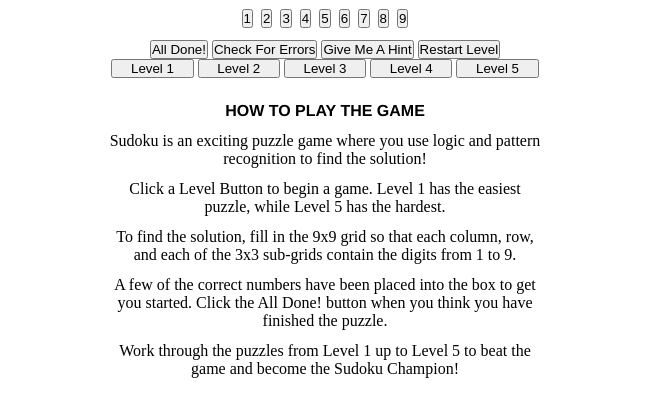
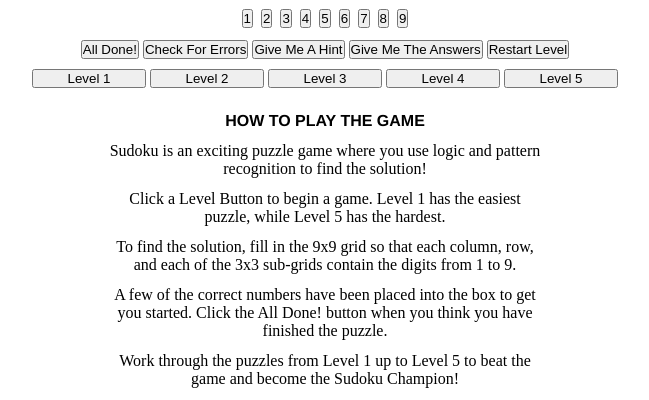
Before and after one commit to LukeEllis/sudoku-game, a plain HTML site: page index.html in a window 1280 px wide. Shown: the part 463-863 px from the top of the page, without its empty margins (315-964 px from the left). Drawn offline with nearby package versions, Linux system fonts and the light colour scheme.

Commit message:
logic skeleton for error hint and answer buttons completed for all levels

```diff
--- a/css/main.css
+++ b/css/main.css
@@ -69,8 +69,8 @@ p {
 
 .levelButton {
   display: inline;
-  margin: 0;
-  width: 6.17em;
+  margin: .75em 0 0 0;
+  width: 8.55em;
 }
 
 .square:nth-child(1), .square:nth-child(2), .square:nth-child(3),
--- a/index.html
+++ b/index.html
@@ -14,6 +14,7 @@
         <input type="button" value="All Done!" id="progress">
         <input type="button" value="Check For Errors" id="errors">
         <input type="button" value="Give Me A Hint" id="hint">
+        <input type="button" value="Give Me The Answers" id="answers">
         <input type="button" value="Restart Level" id="levelRestart">
       </div>
       <div id="levelBar">
--- a/js/main.js
+++ b/js/main.js
@@ -1,13 +1,16 @@
 console.log("JS connected");
-/* data-id: grabs data from specific id
-*/
+/* data-id: grabs data from specific id */
 
 /* ------------------------------
  I. Create the Game Board
 ------------------------------*/
+
 var createBoard = function (){
   $('.game-board').empty();
   $('#progress').off('click');
+  // $('#errors').off('click');
+  // $('#hint').off('click');
+  // $('#answers').off('click');
   for (var i = 0; i < 81; i++){
     let square = $("<div class='square'></div>")
     square.append('<h2></h2>')
@@ -56,39 +59,15 @@ $('#hint').on('click', function(){
 });
 
 /* ------------------------------
- VI. Level Buttons
+ VI. Answers Button
 ------------------------------*/
 
-// $('.levelButton').on('click', function(){
-//   alert("This button is still a work in progress. Try again some other time!")
-// });
-
-// On click, level button clears the board and sets it to the appropriate level
-
-// $('#levelButton1').on('click', function(){
-//   $('.game-board').remove(square)
-//   level1;
-// });
-//
-// $('#levelButton2').on('click', function(){
-//   $('.game-board').remove(square)
-//   level2;
-// });
-//
-// $('#levelButton3').on('click', function(){
-//   $('.game-board').remove(square)
-//   level3;
-// });
-//
-// $('#levelButton4').on('click', function(){
-//   $('.game-board').remove(square)
-//   level4;
-// });
-//
-// $('#levelButton5').on('click', function(){
-//   $('.game-board').remove(square)
-//   level5;
-// });
+$('#answers').on('click', function(){
+  alert("This button is still a work in progress. Try again some other time!");
+  // $('.puzzle-piece').on('focus', function(){
+  //   $('.puzzle-piece:nth-child(1)').val('5')
+  // });
+});
 
 /* ------------------------------
  VII. Sudoku Champion Alert
@@ -315,6 +294,23 @@ $('#levelButton1').on('click', function(){
       alert("Keep trying!");
     }
   });
+/* VIII c. Level 1 Errors Button */
+
+  // $('#errors').on('click', function(){
+  //   //toggle error checker mode
+  //   //turn on red where answers are incorrect
+  // });
+/* VIII d. Level 1 Hint Button */
+
+  // $('#hint').on('click', function(){
+  //   //fill current text input box with answer
+  // });
+/* VIII e. Level 1 Answers Button */
+
+  // $('#answers').on('click', function(){
+  //   //fill in all text input boxes with correct answers
+  // });
+
 });
 
 /* ------------------------------
@@ -324,7 +320,6 @@ $('#levelButton1').on('click', function(){
 $('#levelButton2').on('click', function(){
 
   createBoard();
-  // $('#progress').on('click', level2Progress);
   var level2 = $('.square h2').each(function(i, obj) {
     if (i === 1){
       $(obj).text(5);
@@ -521,6 +516,22 @@ $('#levelButton2').on('click', function(){
       alert("Keep trying!");
     }
   });
+/* IX c. Level 2 Errors Button */
+
+  // $('#errors').on('click', function(){
+  //   //toggle error checker mode
+  //   //turn on red where answers are incorrect
+  // });
+/* IX d. Level 2 Hint Button */
+
+  // $('#hint').on('click', function(){
+  //   //fill current text input box with answer
+  // });
+/* IX e. Level 2 Answers Button */
+
+  // $('#answers').on('click', function(){
+  //   //fill in all text input boxes with correct answers
+  // });
 });
 
 /* ------------------------------
@@ -707,6 +718,22 @@ $('#levelButton3').on('click', function(){
       alert("Keep trying!");
     }
   });
+/* X c. Level 3 Errors Button */
+
+  // $('#errors').on('click', function(){
+  //   //toggle error checker mode
+  //   //turn on red where answers are incorrect
+  // });
+/* X d. Level 3 Hint Button */
+
+  // $('#hint').on('click', function(){
+  //   //fill current text input box with answer
+  // });
+/* X e. Level 3 Answers Button */
+
+  // $('#answers').on('click', function(){
+  //   //fill in all text input boxes with correct answers
+  // });
 });
 
 /* ------------------------------
@@ -920,6 +947,22 @@ $('#levelButton4').on('click', function(){
       alert("Keep trying!");
     }
   });
+/* XI c. Level 4 Errors Button */
+
+  // $('#errors').on('click', function(){
+  //   //toggle error checker mode
+  //   //turn on red where answers are incorrect
+  // });
+/* XI d. Level 4 Hint Button */
+
+  // $('#hint').on('click', function(){
+  //   //fill current text input box with answer
+  // });
+/* XI e. Level 4 Answers Button */
+
+  // $('#answers').on('click', function(){
+  //   //fill in all text input boxes with correct answers
+  // });
 });
 /* ------------------------------
  XII. Level 5
@@ -1132,6 +1175,22 @@ $('#levelButton5').on('click', function(){
       alert("Keep trying!");
     }
   });
+/* XII c. Level 5 Errors Button */
+
+  // $('#errors').on('click', function(){
+  //   //toggle error checker mode
+  //   //turn on red where answers are incorrect
+  // });
+/* XII d. Level 5 Hint Button */
+
+  // $('#hint').on('click', function(){
+  //   //fill current text input box with answer
+  // });
+/* XII e. Level 5 Answers Button */
+
+  // $('#answers').on('click', function(){
+  //   //fill in all text input boxes with correct answers
+  // });
 });
 
 /* ------------------------------
```
